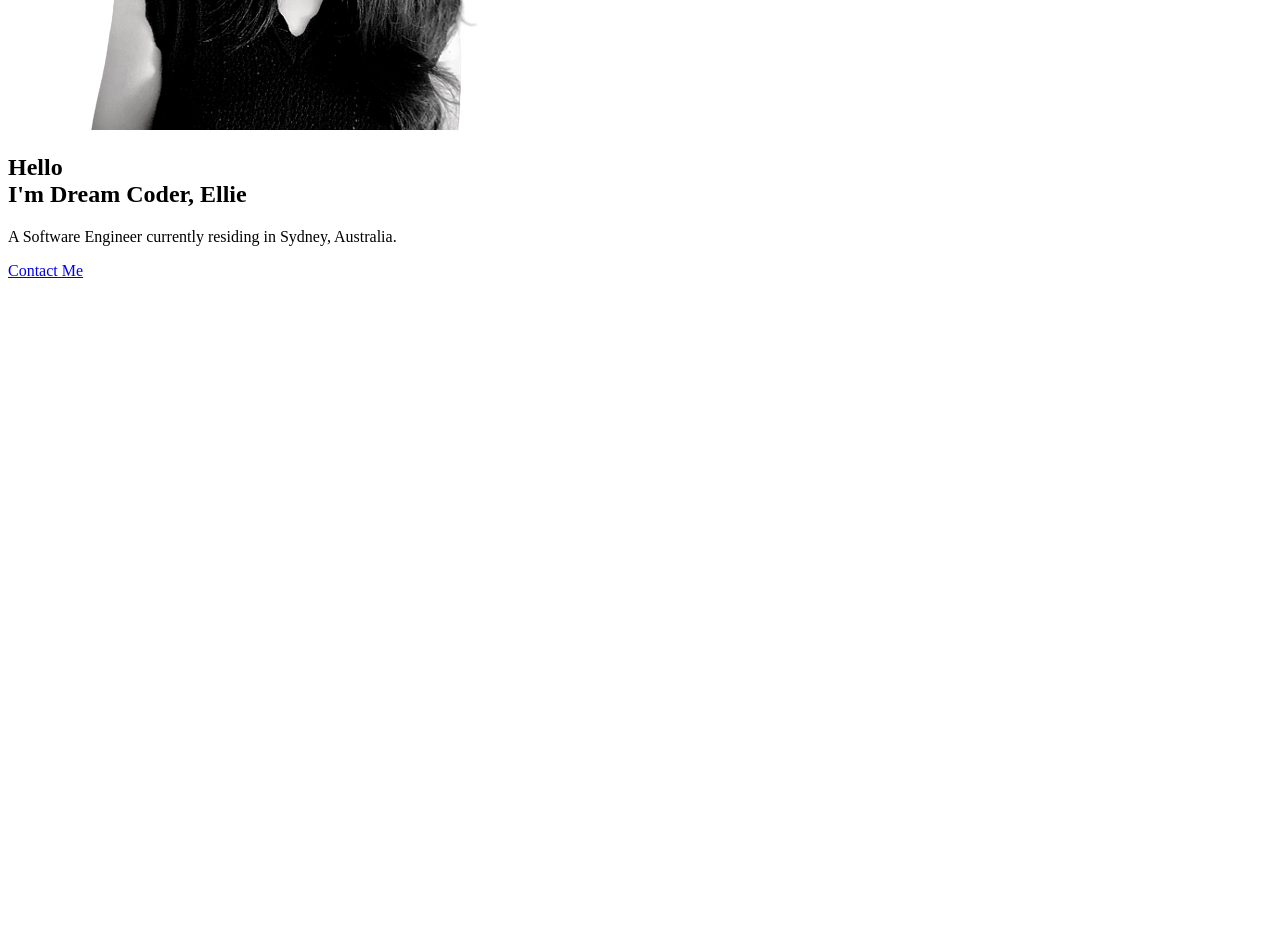
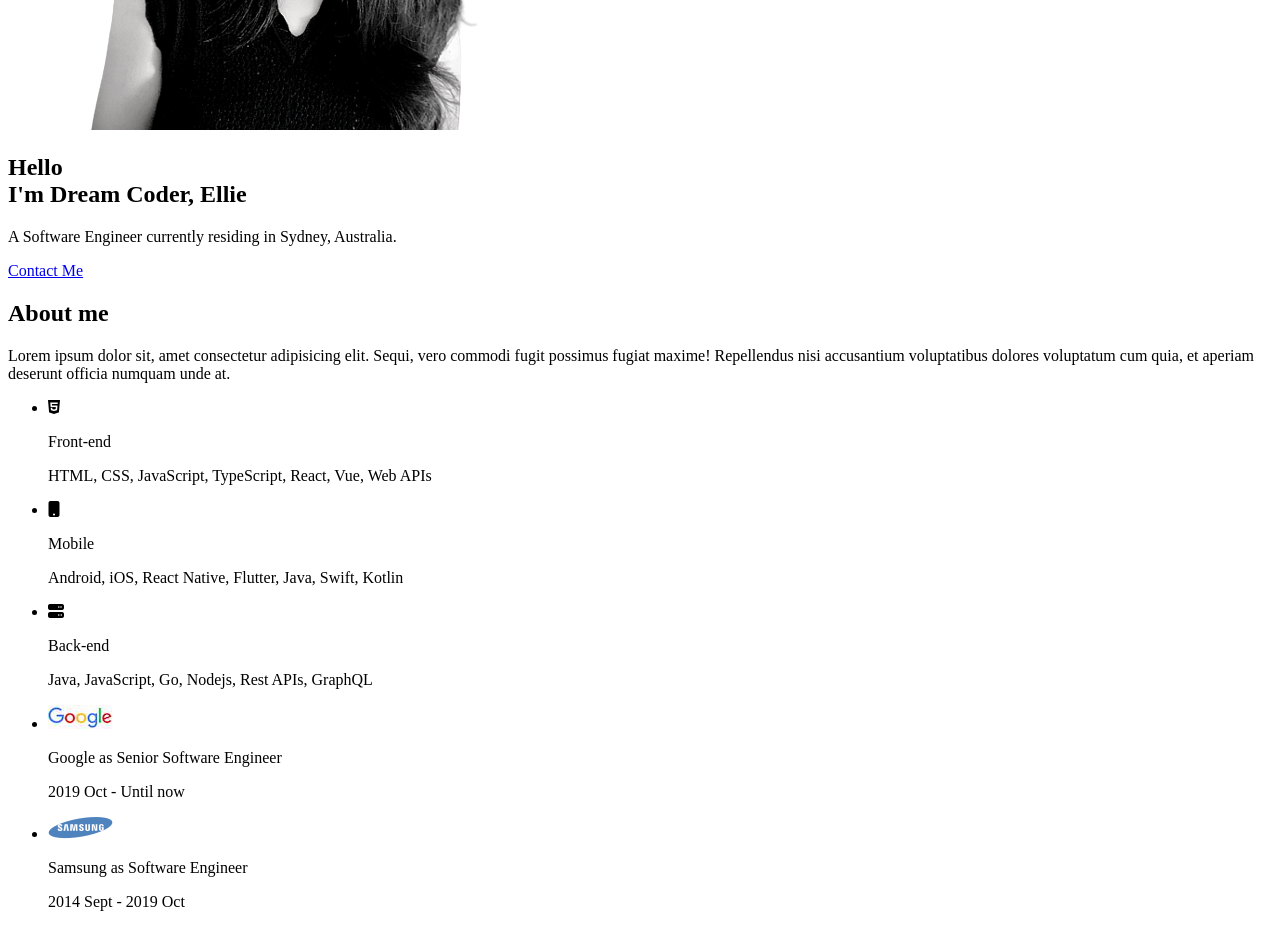
Before and after one commit to baby-developer/baby-developer.github.io, a plain HTML site: page index.html in a window 1280 px wide. Shown: the part 799-1729 px from the top of the page. Before the commit the page ends 1099 px from the top, so only its background shows below. Drawn offline with Linux system fonts and the light colour scheme.

Commit message:
HTML About 섹션 마크업

```diff
--- a/index.html
+++ b/index.html
@@ -67,7 +67,46 @@
       </section>
       <!-- About -->
       <section id="about">
-        <h2></h2>
+        <h2>About me</h2>
+        <p>
+          Lorem ipsum dolor sit, amet consectetur adipisicing elit. Sequi, vero
+          commodi fugit possimus fugiat maxime! Repellendus nisi accusantium
+          voluptatibus dolores voluptatum cum quia, et aperiam deserunt officia
+          numquam unde at.
+        </p>
+        <ul>
+          <li>
+            <i class="fa-brands fa-html5"></i>
+            <p>Front-end</p>
+            <p>HTML, CSS, JavaScript, TypeScript, React, Vue, Web APIs</p>
+          </li>
+          <li>
+            <i class="fa-solid fa-mobile-button"></i>
+            <p>Mobile</p>
+            <p>Android, iOS, React Native, Flutter, Java, Swift, Kotlin</p>
+          </li>
+          <li>
+            <i class="fa-solid fa-server"></i>
+            <p>Back-end</p>
+            <p>Java, JavaScript, Go, Nodejs, Rest APIs, GraphQL</p>
+          </li>
+        </ul>
+        <ul>
+          <li>
+            <img src="./images/jobs/google.png" alt="google logo" />
+            <div>
+              <p>Google as Senior Software Engineer</p>
+              <p>2019 Oct - Until now</p>
+            </div>
+          </li>
+          <li>
+            <img src="./images/jobs/samsung.png" alt="samsung logo" />
+            <div>
+              <p>Samsung as Software Engineer</p>
+              <p>2014 Sept - 2019 Oct</p>
+            </div>
+          </li>
+        </ul>
       </section>
       <!-- Skills -->
       <section id="skills">
```
Also changed, not shown: images/jobs/google.png (added), images/jobs/samsung.png (added), images/projects/project1.webp (added), images/projects/project2.webp (added), images/projects/project3.webp (added), images/projects/project4.webp (added), images/projects/project5.webp (added), images/projects/project6.webp (added), images/projects/project7.webp (added), images/projects/project8.webp (added), images/testimonials/people1.webp (added), images/testimonials/people2.webp (added), images/testimonials/people3.webp (added).
